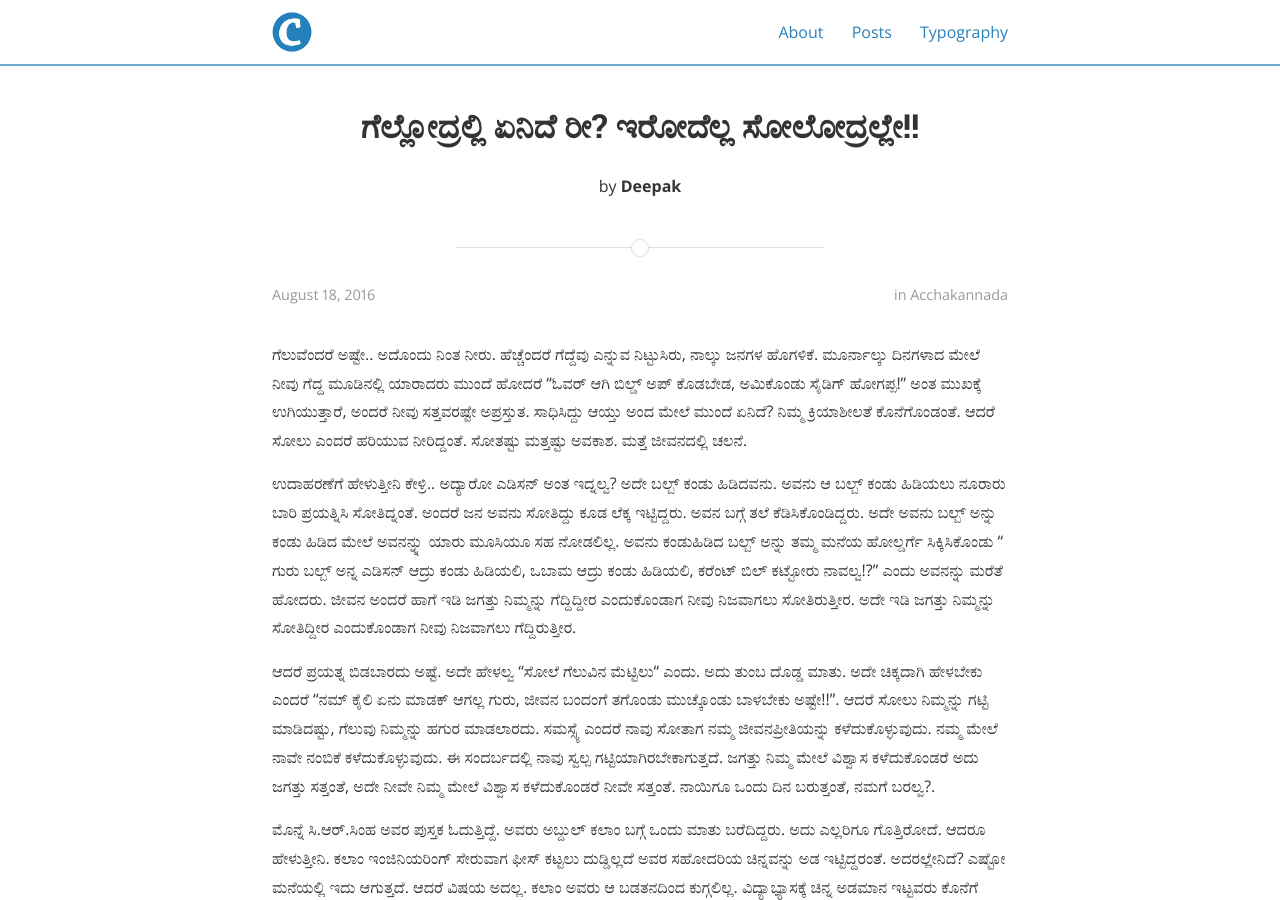
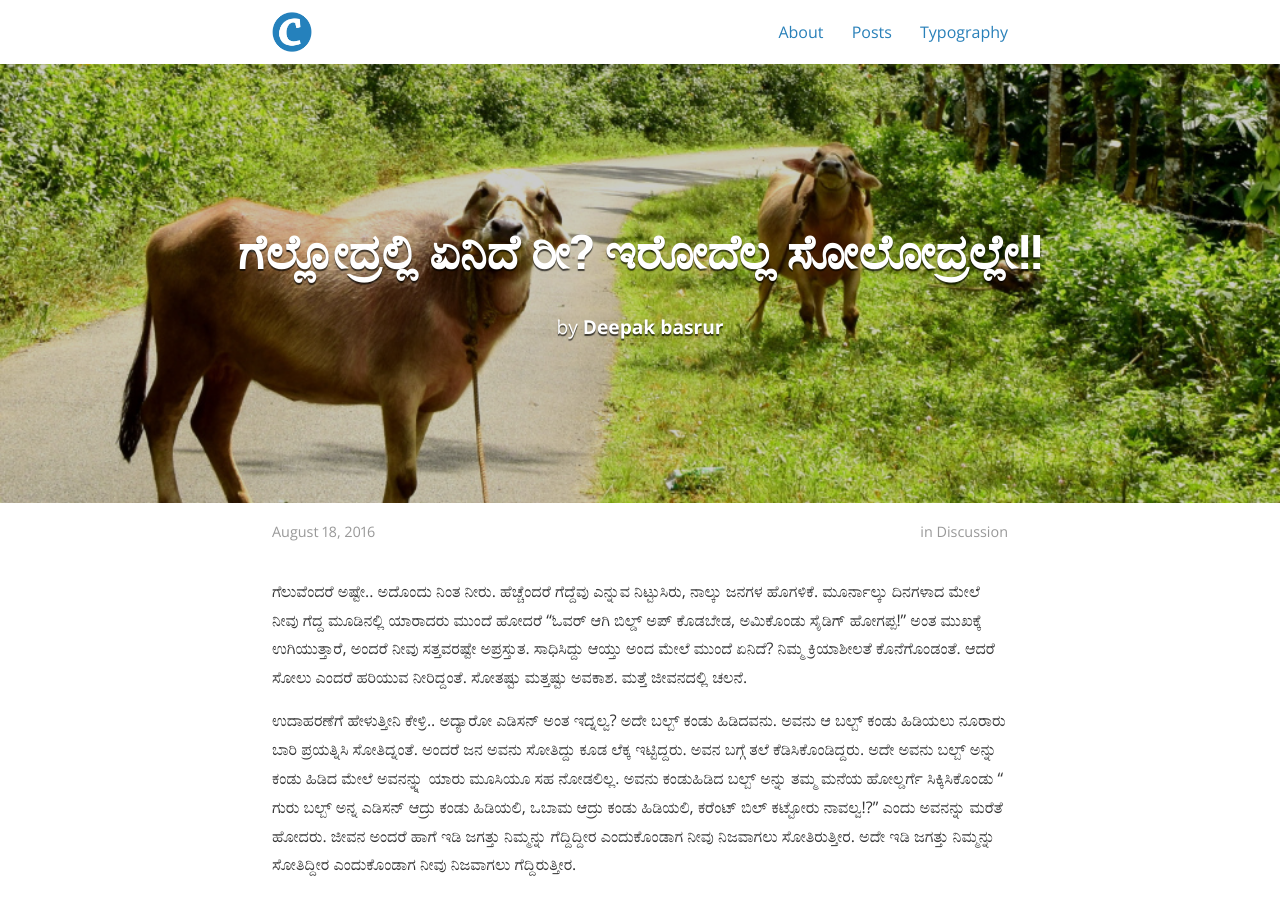
Before and after one commit to bencentra/centrarium, a Jekyll site: the page built from _posts/2016-08-18-gellodralli-enide.markdown, in a window 1280 px wide and 900 px high. Built offline with Jekyll 4.4.1, drawn with Linux system fonts in a browser that asks for light colours; nearby versions of some CDN libraries; comment, search, counter and statistics services are not loaded; a style sheet for code colours, icons or effects is not loaded; some of the changed lines change nothing that is shown.

Commit message:
Update 2016-08-18-gellodralli-enide.markdown

```diff
--- a/_posts/2016-08-18-gellodralli-enide.markdown
+++ b/_posts/2016-08-18-gellodralli-enide.markdown
@@ -1,13 +1,13 @@
 ---
+
 layout: post
 title:  "ಗೆಲ್ಲೋದ್ರಲ್ಲಿ ಏನಿದೆ ರೀ? ಇರೋದೆಲ್ಲ ಸೋಲೋದ್ರಲ್ಲೇ!!"
 date:   2016-08-18
-description: essay on victory, defect and creativity!
-thumbnail: solodrallide.jpg
-categories: acchakannada
+author: Deepak basrur
+categories: Discussion
+tags:	Acchakannada Kannada Tatva Jeevana Win Lose
+cover:  "assets/solodrallide.jpg"
 
-# Information for the author block
-author: Deepak
 ---
 ಗೆಲುವೆಂದರೆ ಅಷ್ಟೇ.. ಅದೊಂದು ನಿಂತ ನೀರು. ಹೆಚ್ಚೆಂದರೆ ಗೆದ್ದೆವು ಎನ್ನುವ ನಿಟ್ಟುಸಿರು, ನಾಲ್ಕು ಜನಗಳ ಹೊಗಳಿಕೆ. ಮೂರ್ನಾಲ್ಕು ದಿನಗಳಾದ ಮೇಲೆ ನೀವು ಗೆದ್ದ ಮೂಡಿನಲ್ಲಿ ಯಾರಾದರು ಮುಂದೆ ಹೋದರೆ “ಓವರ್ ಆಗಿ ಬಿಲ್ಡ್ ಅಪ್ ಕೊಡಬೇಡ, ಅಮಿಕೊಂಡು ಸೈಡಿಗ್ ಹೋಗಪ್ಪ!” ಅಂತ ಮುಖಕ್ಕೆ ಉಗಿಯುತ್ತಾರೆ, ಅಂದರೆ ನೀವು ಸತ್ತವರಷ್ಟೇ ಅಪ್ರಸ್ತುತ. ಸಾಧಿಸಿದ್ದು ಆಯ್ತು ಅಂದ ಮೇಲೆ ಮುಂದೆ ಏನಿದೆ? ನಿಮ್ಮ ಕ್ರಿಯಾಶೀಲತೆ ಕೊನೆಗೊಂಡಂತೆ. ಆದರೆ ಸೋಲು ಎಂದರೆ ಹರಿಯುವ ನೀರಿದ್ದಂತೆ. ಸೋತಷ್ಟು ಮತ್ತಷ್ಟು ಅವಕಾಶ.
 ಮತ್ತೆ ಜೀವನದಲ್ಲಿ ಚಲನೆ.<!--more-->
```
